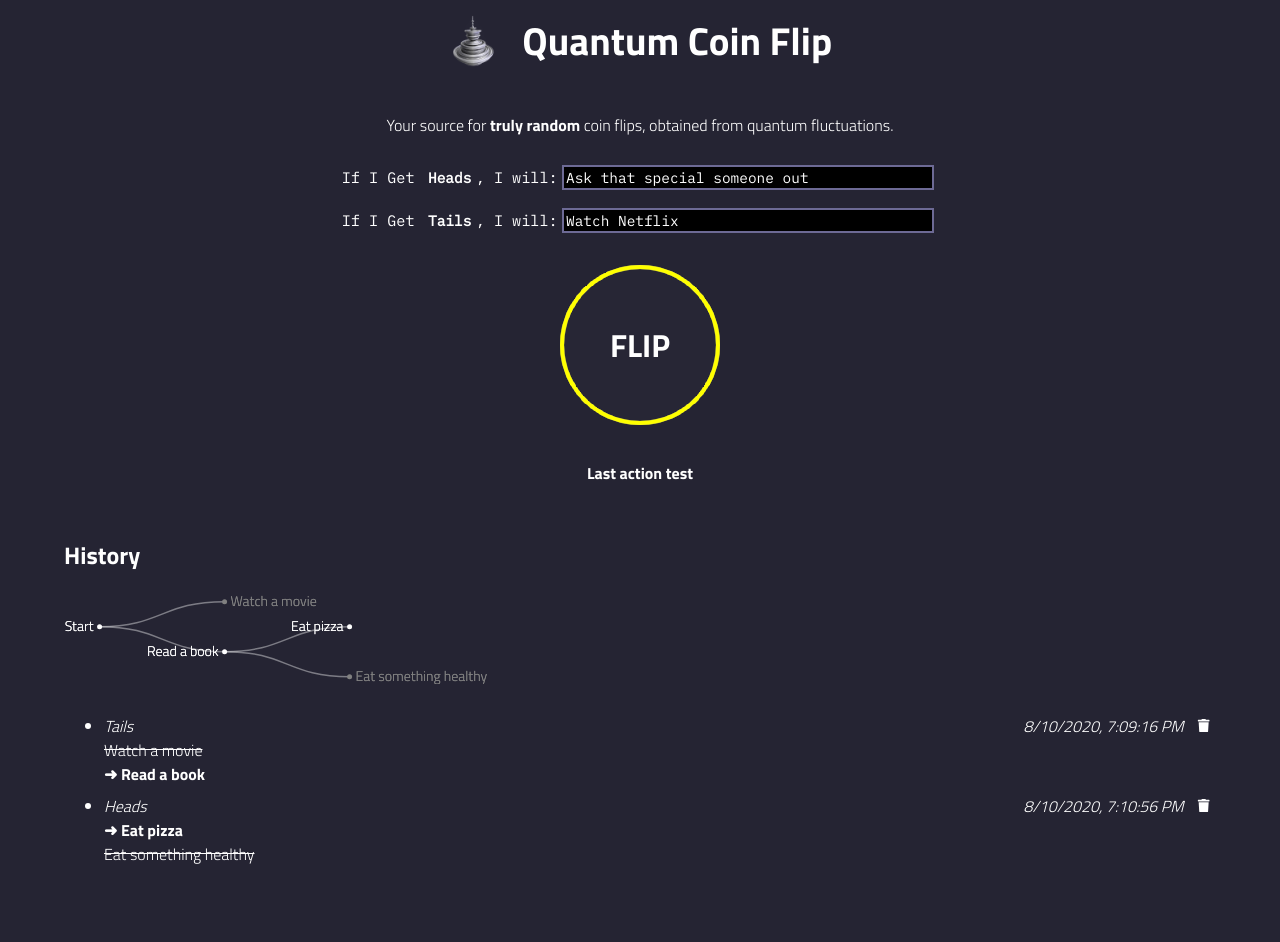
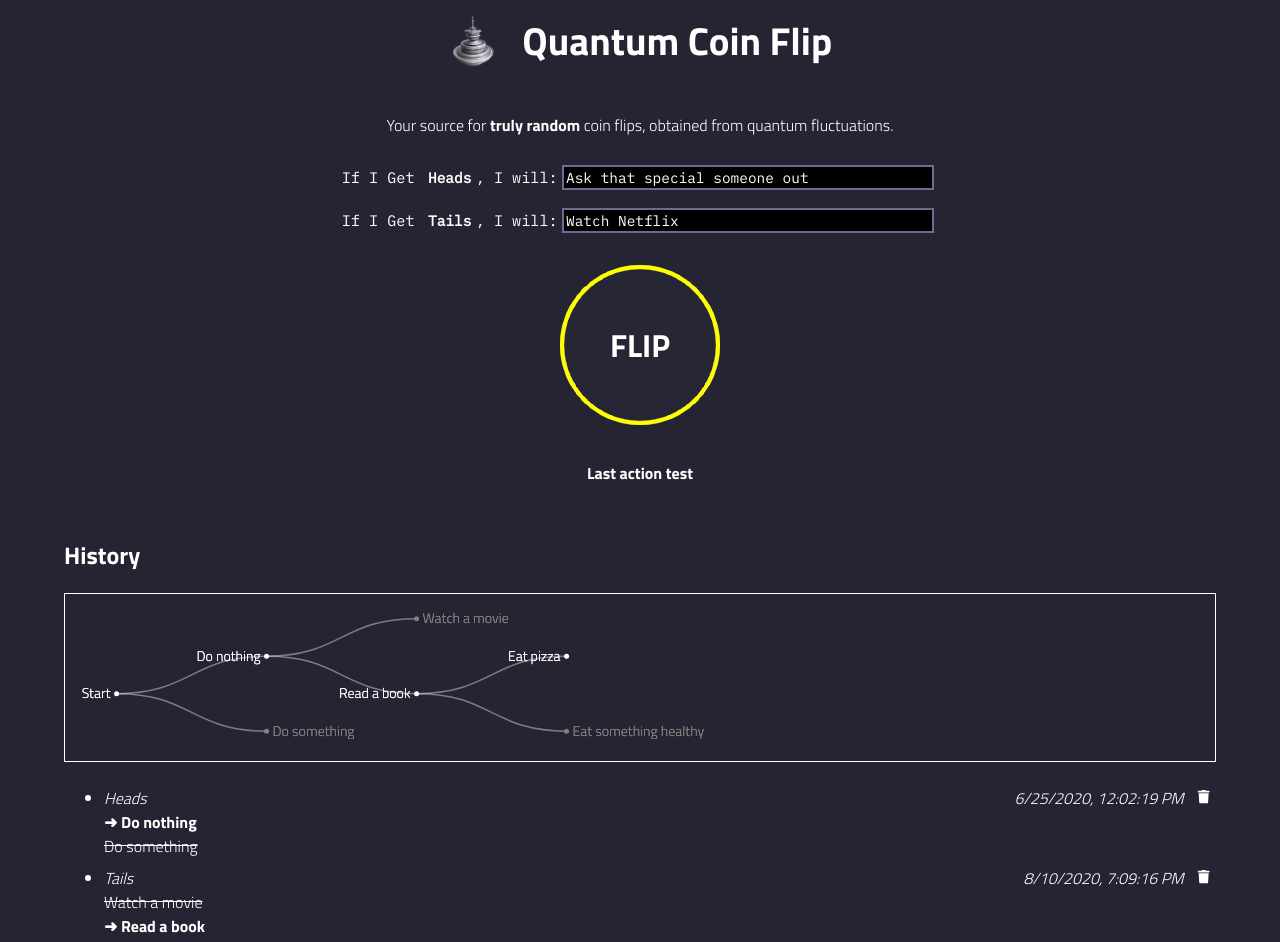
Before and after one commit to nathanielwarner/quantum-random, a React (Create React App) app in the folder frontend/: page / in a window 1280 px wide. Shown: the top 942 px of the page. Built offline with nearby package versions, Linux system fonts and the light colour scheme.

Commit message:
Sort history based on datetime

```diff
--- a/frontend/src/App.js
+++ b/frontend/src/App.js
@@ -21,6 +21,7 @@ class App extends React.Component {
     if (!localStorage.getItem("history")) {
       localStorage.setItem("history", `[
         {"dateTime": 1597086556579, "isHeads": false, "headsAction": "Watch a movie", "tailsAction": "Read a book"},
+        {"dateTime": 1593086539392, "isHeads": true, "headsAction": "Do nothing", "tailsAction": "Do something"},
         {"dateTime": 1597086656579, "isHeads": true, "headsAction": "Eat pizza", "tailsAction": "Eat something healthy"}
       ]`);
     }
--- a/frontend/src/History.js
+++ b/frontend/src/History.js
@@ -9,7 +9,12 @@ const rightArrow = <span>&#10140;&nbsp;</span>
 
 class History extends React.Component {
   render() {
-    const historyItems = this.props.historyItems;
+    const compFun = (a, b) => {
+      if (a.dateTime < b.dateTime) return -1;
+      else if (a.dateTime === b.dateTime) return 0;
+      else return 1;
+    }
+    const historyItems = this.props.historyItems.sort(compFun);
     const historyItemDisplays = historyItems.map((historyItem, index) =>
       <li key={index}>
         <div className="HistoryHeader">
--- a/frontend/src/HistoryTree.css
+++ b/frontend/src/HistoryTree.css
@@ -1,6 +1,8 @@
 .HistoryTree {
   overflow: auto;
   margin-bottom: 1.5rem;
+  padding: 1rem;
+  border: 1px solid white;
 }
 
 .DeleteButton {
--- a/frontend/src/HistoryTree.js
+++ b/frontend/src/HistoryTree.js
@@ -35,14 +35,16 @@ class HistoryTree extends React.Component {
     this.createTreeDiagram();
   }
 
+  onMouseOver = (id) => {
+    //console.log(id);
+  }
+
   createTreeDiagram = () => {
     const historyTree = createTree(this.props.historyItems);
 
-    //const width = 800;
-
     const hierarchy = d3.hierarchy(historyTree);
-    hierarchy.dx = 50;
-    hierarchy.dy = 125; //width / (hierarchy.height + 1);
+    hierarchy.dx = 75;
+    hierarchy.dy = 150;
     const root = d3.tree().nodeSize([hierarchy.dx, hierarchy.dy])(hierarchy);
 
     let x0 = Infinity;
@@ -52,16 +54,12 @@ class HistoryTree extends React.Component {
       if (d.x < x0) x0 = d.x;
     });
 
-    //console.log(root);
-
     const svg = d3.select(this.node);
-      //.attr("viewBox", [0, 0, width, x1 - x0 + root.dx * 2]);
 
     svg.selectAll("g").remove();
 
     const g = svg.append("g")
       .attr("font-size", 14);
-      //.attr("transform", `translate(${root.dy / 3},${root.dx - x0})`);
 
     g.append("g")
       .attr("fill", "none")
@@ -81,7 +79,8 @@ class HistoryTree extends React.Component {
       .selectAll("g")
       .data(root.descendants())
       .join("g")
-      .attr("transform", d => `translate(${d.y},${d.x})`);
+      .attr("transform", d => `translate(${d.y},${d.x})`)
+      .on("mouseover", (d, i) => this.onMouseOver(i));
 
     node.append("circle")
       .attr("fill", d => d.data.chosen ? "white" : "gray")
@@ -97,10 +96,8 @@ class HistoryTree extends React.Component {
 
     const gNode = g.node();
     const bbox = gNode.getBBox();
-    //g.attr("viewbox", `${bbox.x}, ${bbox.y}, ${bbox.width}, ${bbox.height}`);
     g.attr("transform", `translate(${-bbox.x}, ${-bbox.y})`);
-    svg.attr("width", bbox.width);
-    svg.attr("height", bbox.height);
+    svg.attr("width", bbox.width).attr("height", bbox.height);
 
     this.div.scrollTo(bbox.width, 0);
   }
```
